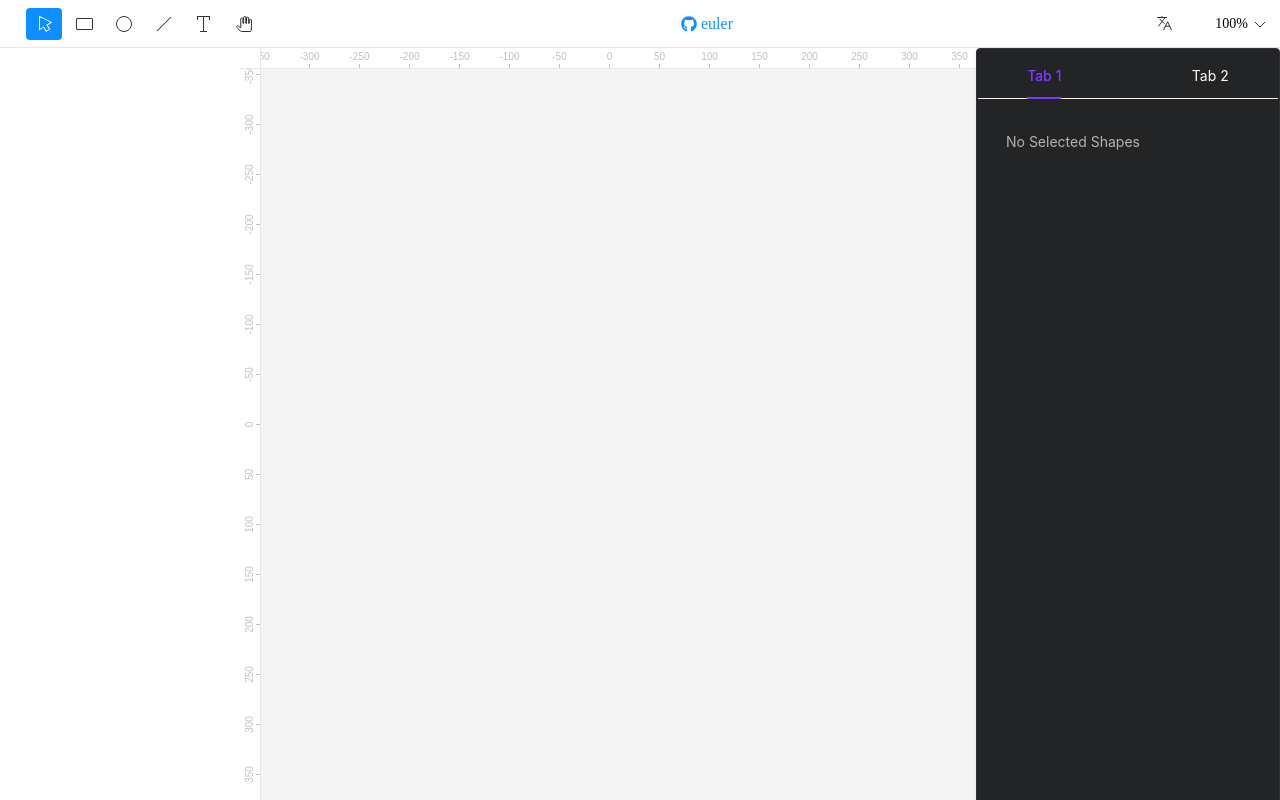
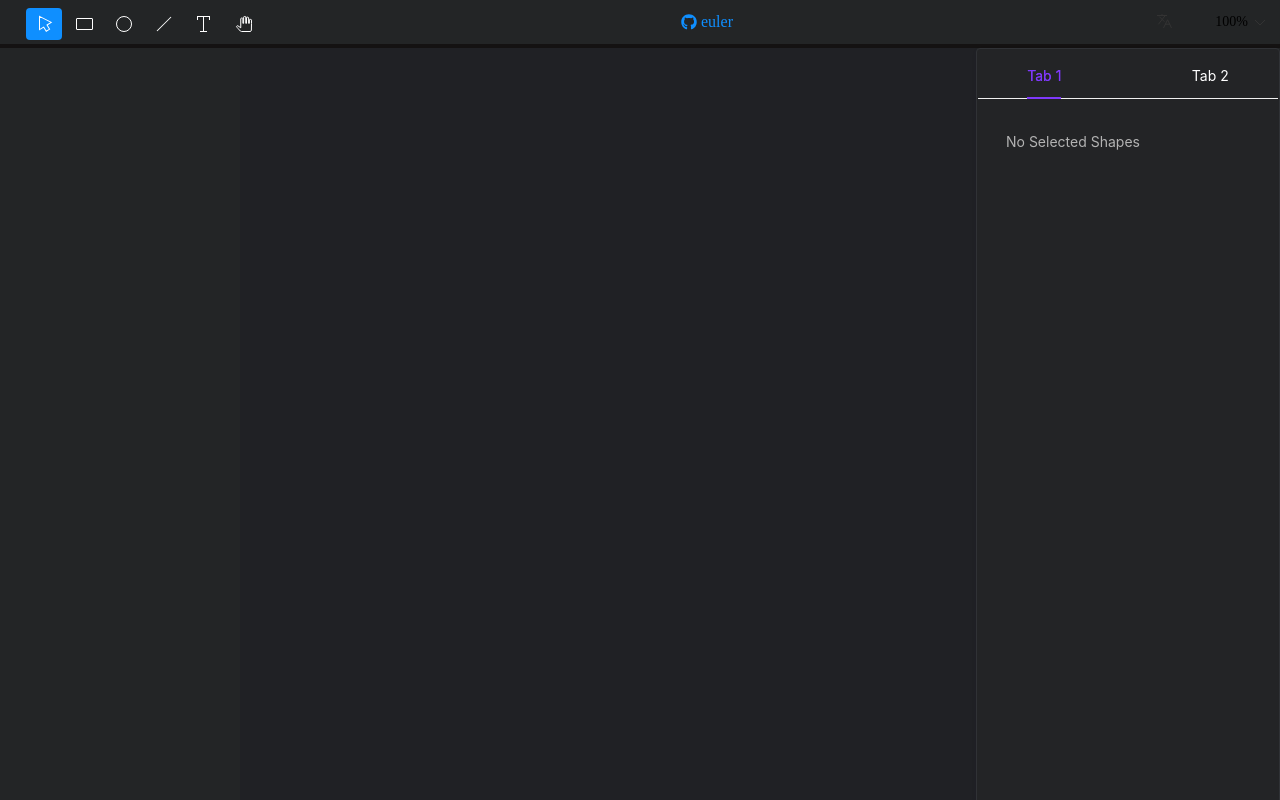
Before and after one commit to yangdan001/ola-canvas-menu-tree, a React (Create React App) app in the folder packages/euler/: page / in a window 1280 px wide. Shown: the top 800 px of the page. Built offline with nearby package versions, Linux system fonts and the light colour scheme.

Commit message:
色彩修改

```diff
--- a/packages/euler/public/index.html
+++ b/packages/euler/public/index.html
@@ -25,6 +25,11 @@
       Learn how to configure a non-root public URL by running `npm run build`.
     -->
     <title>euler</title>
+    <style>
+      html, body {
+        background: #232526;
+      }
+    </style>
   </head>
   <body>
     <noscript>You need to enable JavaScript to run this app.</noscript>
--- a/packages/euler/src/components/Header/Header.scss
+++ b/packages/euler/src/components/Header/Header.scss
@@ -3,9 +3,8 @@
     display: flex;
 
     box-sizing: border-box;
-    border-bottom: 1px solid #e6e6e6;
+    border-bottom: 4px solid #141212;
     height: 48px;
-    background-color: #fff;
 
     .right-area {
       display: flex;
--- a/packages/euler/src/components/Header/components/Title/style.scss
+++ b/packages/euler/src/components/Header/components/Title/style.scss
@@ -6,6 +6,7 @@
     align-items: center;
     color: #0f8fff;
     user-select: none;
+
     a {
       margin-left: 4px;
       text-decoration: none;
--- a/packages/euler/src/components/Header/components/Toolbar/Toolbar.scss
+++ b/packages/euler/src/components/Header/components/Toolbar/Toolbar.scss
@@ -2,8 +2,14 @@
   .euler-tool-bar {
     display: flex;
     align-items: center;
-
     margin-left: 24px;
     height: 48px;
+    svg{
+      color: #fff;
+    }
+    svg:hover{
+      color: #000;
+    }
+
   }
 }
--- a/packages/euler/src/components/InfoPanel/InfoPanel.tsx
+++ b/packages/euler/src/components/InfoPanel/InfoPanel.tsx
@@ -105,7 +105,7 @@ export const InfoPanel: FC = () => {
             </div>
           </TabPane>
           <TabPane key="2" tab="Tab 2"  disabled={!isHide}>
-            <div className="right-tab" onKeyDown={(e) => e.stopPropagation()} style={{overflowY:'scroll',height:'500px'}}>
+            <div className="right-tab" onKeyDown={(e) => e.stopPropagation()} style={{overflowY:'scroll',height:'calc(100vh - 150px)'}}>
             {type === PanelType.SelectedElements && (
                 <>
               <Generate/>
--- a/packages/euler/src/components/LeftTreeMenu/index.js
+++ b/packages/euler/src/components/LeftTreeMenu/index.js
@@ -2,6 +2,8 @@ import React, { useState, useContext, useEffect } from 'react';
 import { Tree } from 'antd';
 import { EditorContext } from '../../context';
 import { addEventEmitter } from '../../events';//事件中心
+import './index.scss';
+
 
 // const defaultData = [
 //   {
@@ -297,7 +299,7 @@ const TreeDataSource=(arr)=>{
   return (
     <Tree
       className="draggable-tree"
-      style={{ width: 240 }}
+      rootStyle={{ width: 240, background:"000", color:'#fff'}}
       defaultExpandAll={true}
       selectedKeys={selectedKeys}
       // defaultSelectedKeys={selectedKeys}
--- /dev/null
+++ b/packages/euler/src/components/LeftTreeMenu/index.scss
@@ -0,0 +1,8 @@
+.draggable-tree {
+  svg {
+    color: #fff;
+  }
+  span {
+    color: #fff;
+  }
+}
--- a/packages/euler/src/editor/ruler.ts
+++ b/packages/euler/src/editor/ruler.ts
@@ -48,7 +48,8 @@ class Ruler {
     ctx.fillStyle = setting.get('rulerBgColor');
     ctx.fillRect(0, 0, viewportWidth, setting.get('rulerWidth'));
     ctx.fillRect(0, 0, setting.get('rulerWidth'), viewportHeight);
-
+    //  取消绘制坐标轴
+    return
     this.drawXRuler();
     this.drawYRuler();
 
--- a/packages/euler/src/editor/setting.ts
+++ b/packages/euler/src/editor/setting.ts
@@ -9,7 +9,8 @@ export class Setting {
   private eventEmitter = new EventEmitter<Events>();
   private value = {
     /***** texture ****/
-    canvasBgColor: '#f4f4f4',
+    // canvasBgColor: '#f4f4f4',
+    canvasBgColor: '#202125', //canvas 背景色
     firstStroke: {
       type: TextureType.Solid,
       attrs: { r: 0, g: 0, b: 0, a: 1 },
@@ -18,14 +19,15 @@ export class Setting {
 
     firstFill: {
       type: TextureType.Solid,
-      attrs: { r: 217, g: 217, b: 217, a: 1 },
+      // attrs: { r: 217, g: 217, b: 217, a: 1 },//灰色图形背景
+      attrs: { r: 0, g: 0, b: 0, a: 1 }, //黑色图形背景
     } as ITexture,
 
     addedTexture: {
       type: TextureType.Solid,
       attrs: { r: 0, g: 0, b: 0, a: 0.2 },
     } as ITexture,
-
+    //选中后的高亮色
     guideBBoxStroke: '#1592fe',
     selectionStroke: '#0f8eff',
     selectionFill: '#0f8eff33',
@@ -63,9 +65,12 @@ export class Setting {
     /**** 标尺相关 ****/
     enableRuler: true,
     minStepInViewport: 50, // 视口区域下的最小步长
-    rulerBgColor: '#fff',
-    rulerStroke: '#e6e6e6',
-    rulerMarkStroke: '#c1c1c1',
+    // rulerBgColor: '#fff',
+    rulerBgColor: '#202125',
+    // rulerStroke: '#e6e6e6',
+    rulerStroke: '#fff',
+    // rulerMarkStroke: '#c1c1c1',
+    rulerMarkStroke: '#fff',
     rulerWidth: 20, // 宽度
     rulerMarkSize: 4, // 刻度高度
 
```
Also changed, not shown: 1 other file (tests, documents, lock files or other folders).
